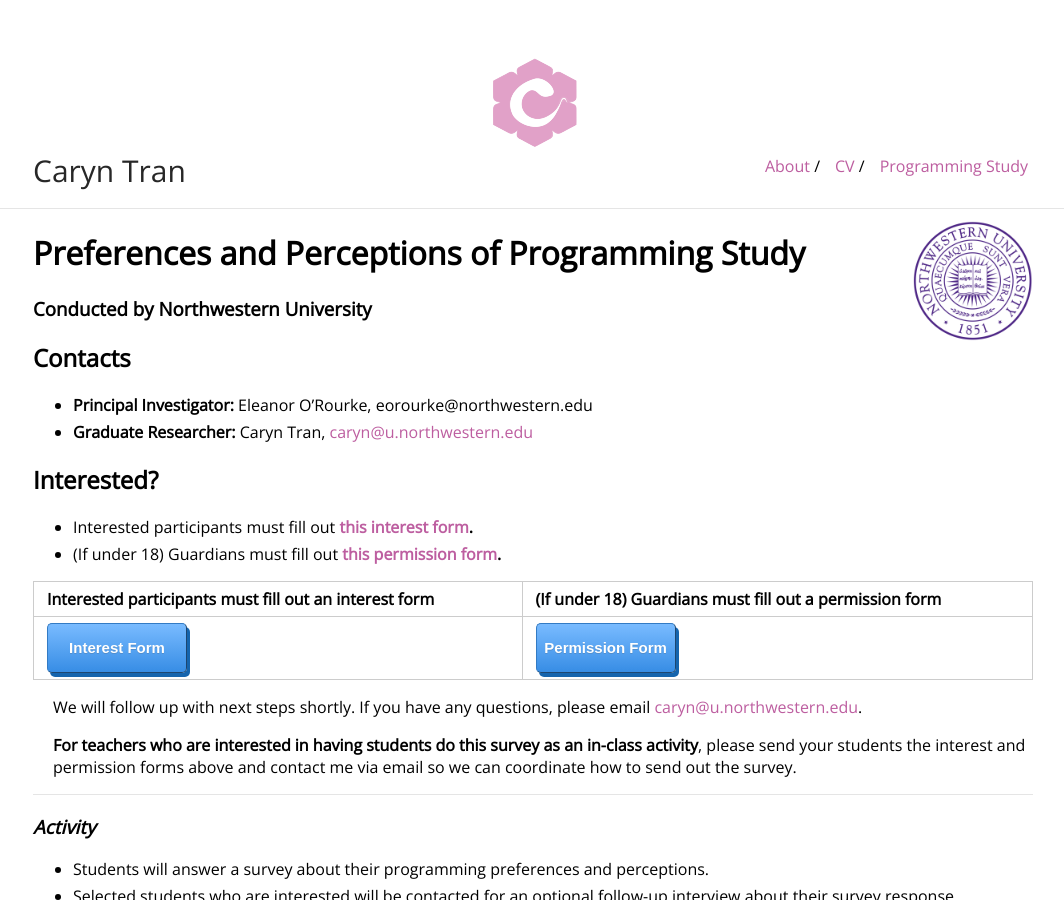
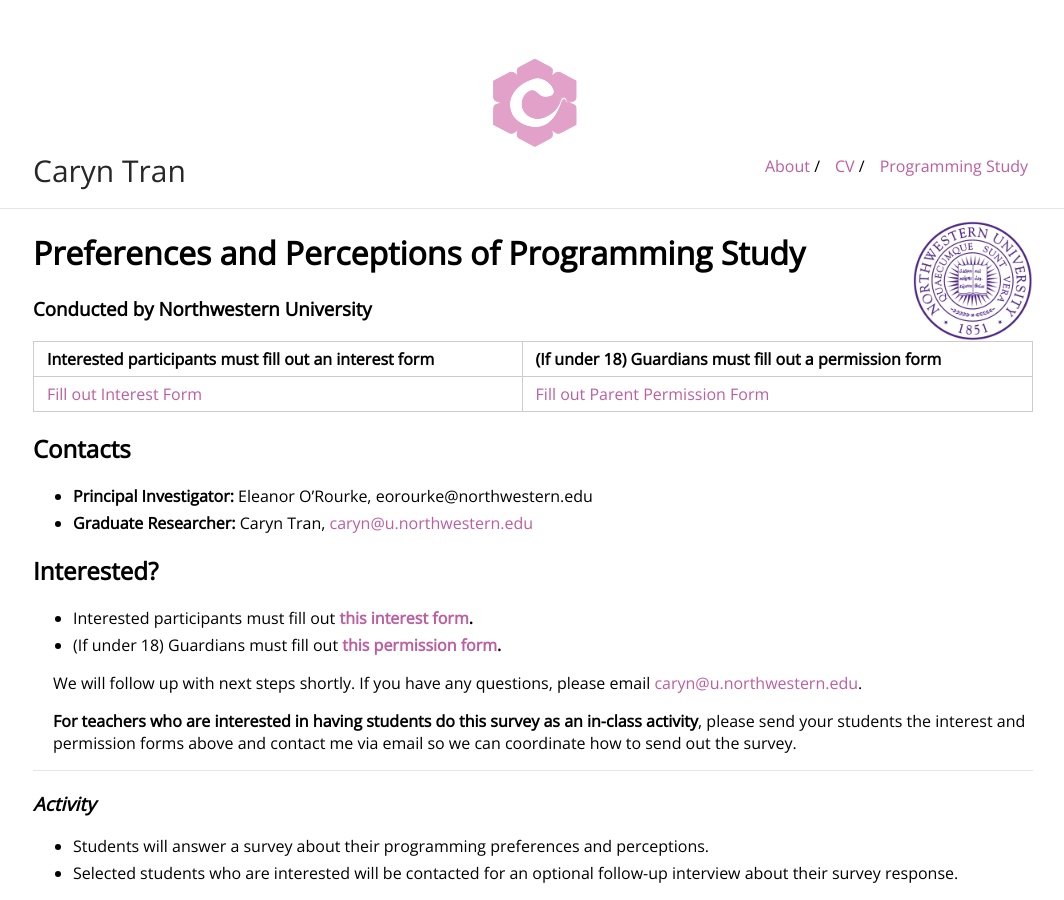
Before and after one commit to carynbear/carynbear.github.io, a Jekyll site: the page built from programmingstudy.md, in a window 1280 px wide and 900 px high. Shown: the whole window, without its empty margins (107-1171 px from the left). Built offline with Jekyll 4.4.1, drawn with Linux system fonts in a browser that asks for light colours; some of the changed lines change nothing that is shown.

Commit message:
Update programmingstudy.md

```diff
--- a/programmingstudy.md
+++ b/programmingstudy.md
@@ -7,6 +7,10 @@
 # Preferences and Perceptions of Programming Study
 ### Conducted by Northwestern University
 
+|  Interested participants must fill out an interest form | (If under 18) Guardians must fill out a permission form |
+|---|---|
+| <a href="https://northwestern.az1.qualtrics.com/jfe/form/SV_3WwnEUbQZU9Fv14" class="button">Fill out Interest Form</a> |  <a href="https://northwestern.az1.qualtrics.com/jfe/form/SV_74lL0WpsWhdQTEG" class="button">Fill out Parent Permission Form</a>|
+
 ## Contacts
 - **Principal Investigator:** Eleanor O'Rourke, eorourke@northwestern.edu
 - **Graduate Researcher:** Caryn Tran, [caryn@u.northwestern.edu](mailto:caryn@u.northwestern.edu)
@@ -14,10 +18,6 @@
 ## Interested?
 - Interested participants must fill out **[this interest form](https://northwestern.az1.qualtrics.com/jfe/form/SV_3WwnEUbQZU9Fv14).**
 - (If under 18) Guardians must fill out **[this permission form](https://northwestern.az1.qualtrics.com/jfe/form/SV_74lL0WpsWhdQTEG).**
-
-|  Interested participants must fill out an interest form | (If under 18) Guardians must fill out a permission form |
-|---|---|
-| <button name="interest" onclick="https://northwestern.az1.qualtrics.com/jfe/form/SV_3WwnEUbQZU9Fv14">Interest Form</button> | <button name="permission" onclick="https://northwestern.az1.qualtrics.com/jfe/form/SV_74lL0WpsWhdQTEG">Permission Form</button> |
 
 We will follow up with next steps shortly. If you have any questions, please email [caryn@u.northwestern.edu](mailto:caryn@u.northwestern.edu).
 
```
